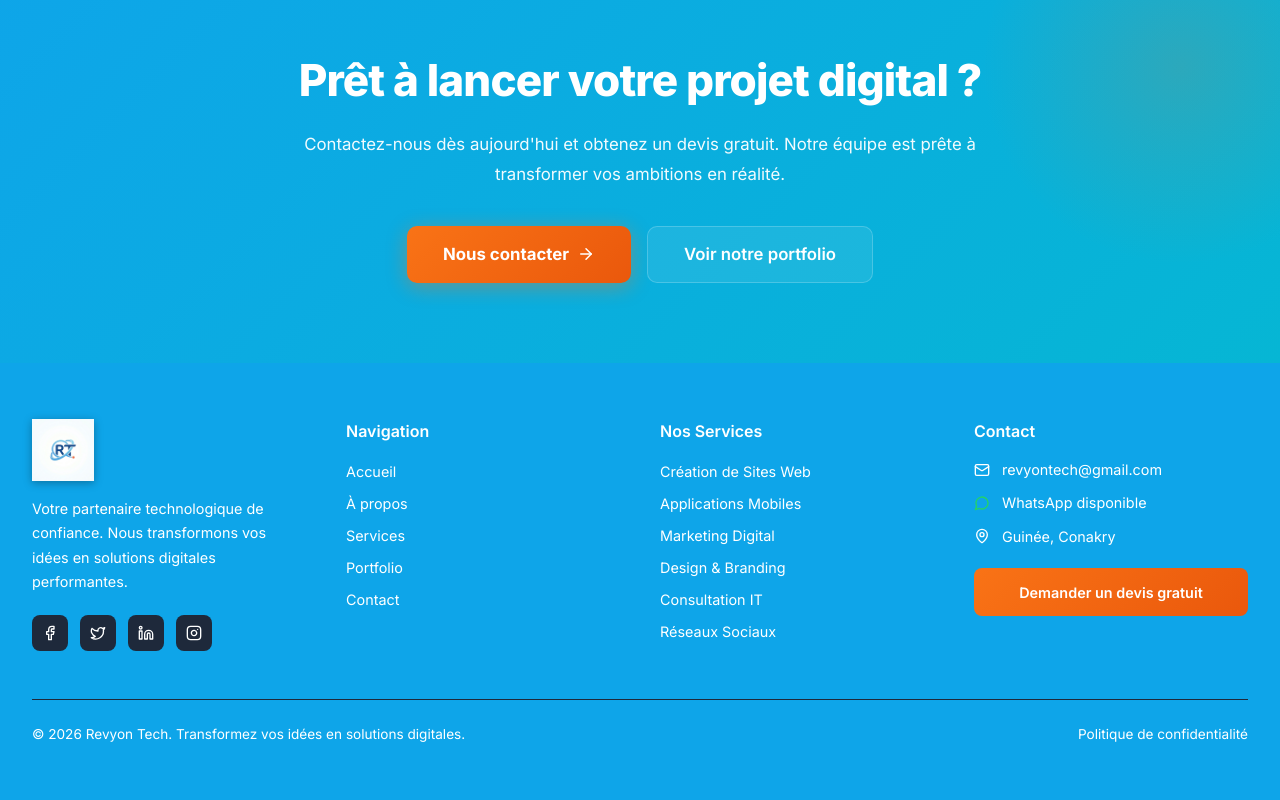
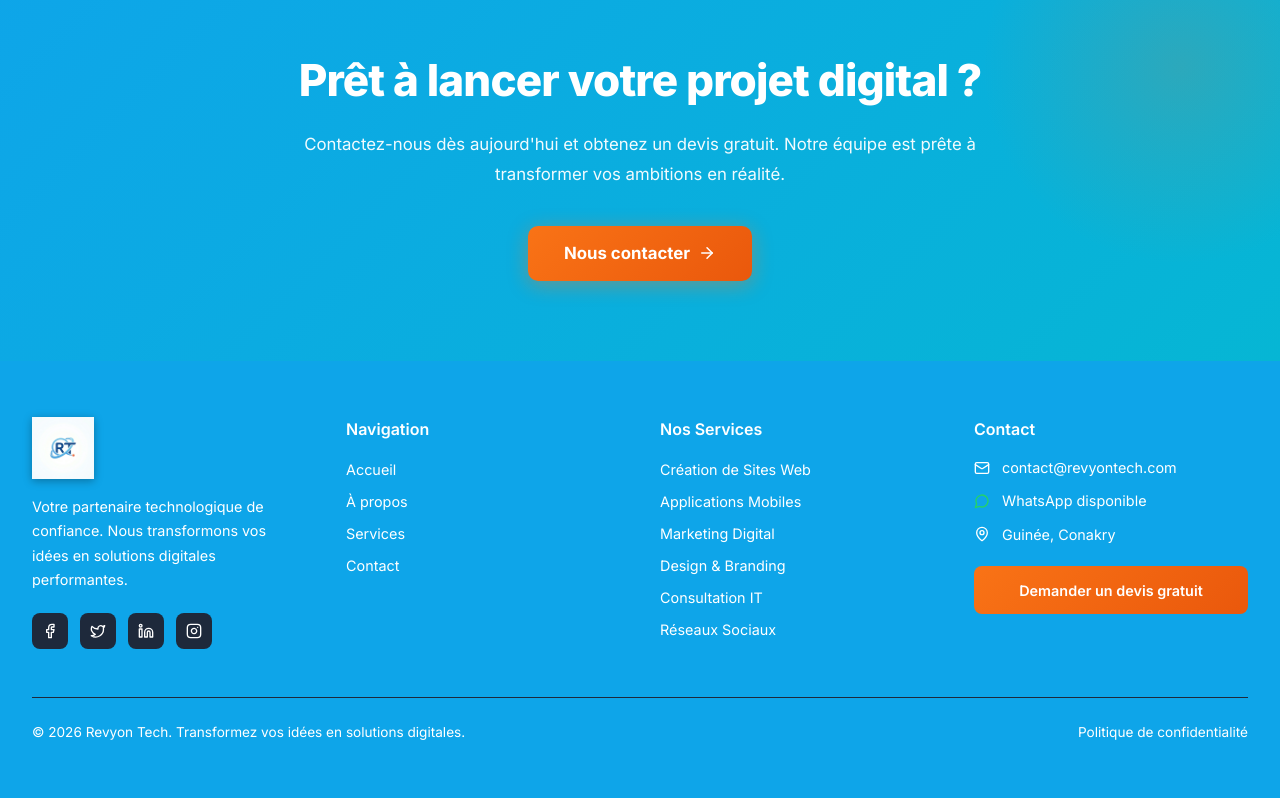
Before and after one commit to SalimouDIABY/revyon-website, a React (Vite) app in the folder frontend/: page / in a window 1280 px wide. Shown: the part 3051-3851 px from the top of the page. Built offline with nearby package versions, Linux system fonts and the light colour scheme; no server answers.

Commit message:
masquer portfolio en footer et dans acceuil

```diff
--- a/frontend/src/app/components/Footer.tsx
+++ b/frontend/src/app/components/Footer.tsx
@@ -57,7 +57,7 @@ export function Footer() {
                 { label: "Accueil", path: "/" },
                 { label: "À propos", path: "/a-propos" },
                 { label: "Services", path: "/services" },
-                { label: "Portfolio", path: "/portfolio" },
+                //{ label: "Portfolio", path: "/portfolio" },
                 { label: "Contact", path: "/contact" },
               ].map((link) => (
                 <li key={link.path}>
@@ -107,7 +107,7 @@ export function Footer() {
               <div className="flex items-center gap-3">
                 <Mail size={16} color="#fff" />
                 <a href="mailto:revyontech@gmail.com" style={{ color: "#fff", textDecoration: "none", fontSize: "0.9rem" }}>
-                  revyontech@gmail.com
+                  contact@revyontech.com
                 </a>
               </div>
               <div className="flex items-center gap-3">
--- a/frontend/src/app/pages/HomePage.tsx
+++ b/frontend/src/app/pages/HomePage.tsx
@@ -600,13 +600,13 @@ export function HomePage() {
             >
               Nous contacter <ArrowRight size={18} />
             </Link>
-            <Link
+            {/* <Link
               to="/portfolio"
               className="btn-secondary"
               style={{ display:"inline-flex", alignItems:"center", gap:"8px", padding:"15px 36px", background:"rgba(255,255,255,0.08)", border:"1px solid rgba(255,255,255,0.2)", color:"#fff", borderRadius:"10px", textDecoration:"none", fontWeight:"600", fontSize:"1.05rem" }}
             >
               Voir notre portfolio
-            </Link>
+            </Link> */}
           </div>
         </div>
       </section>
```
